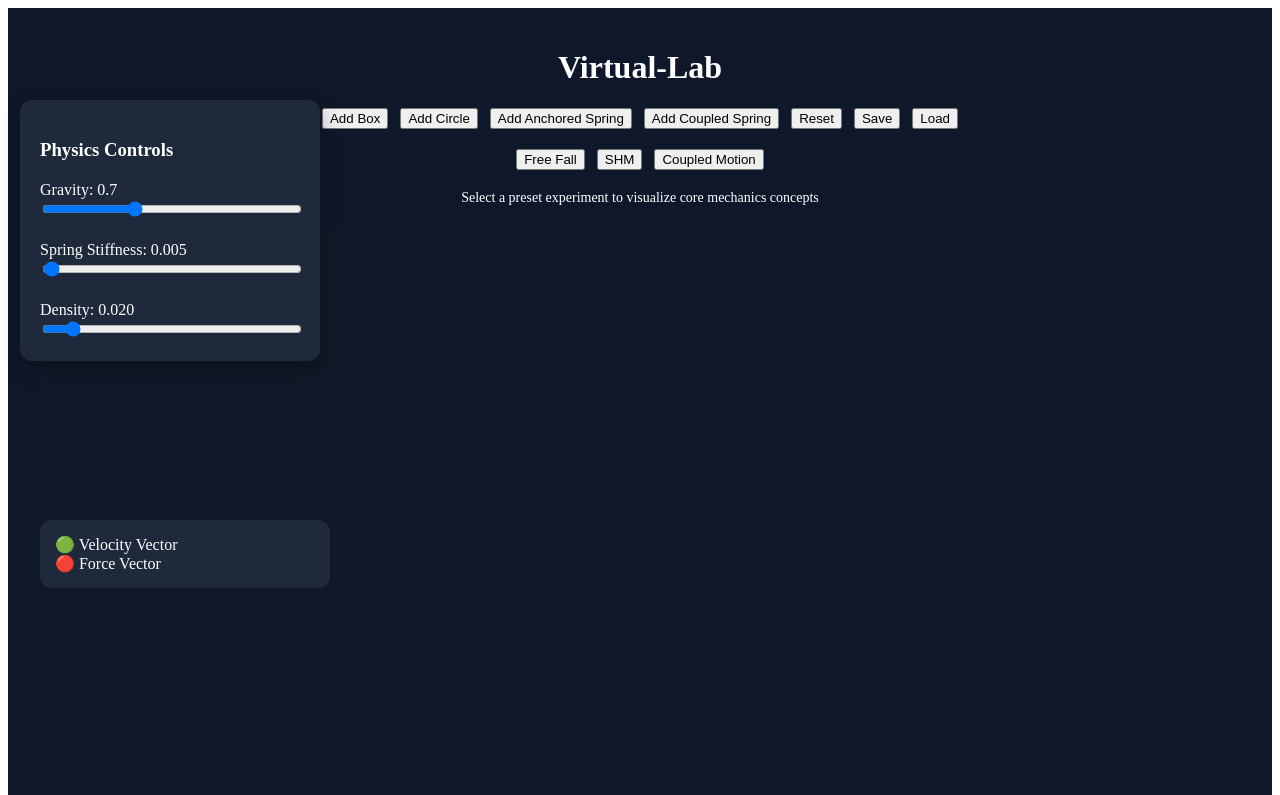
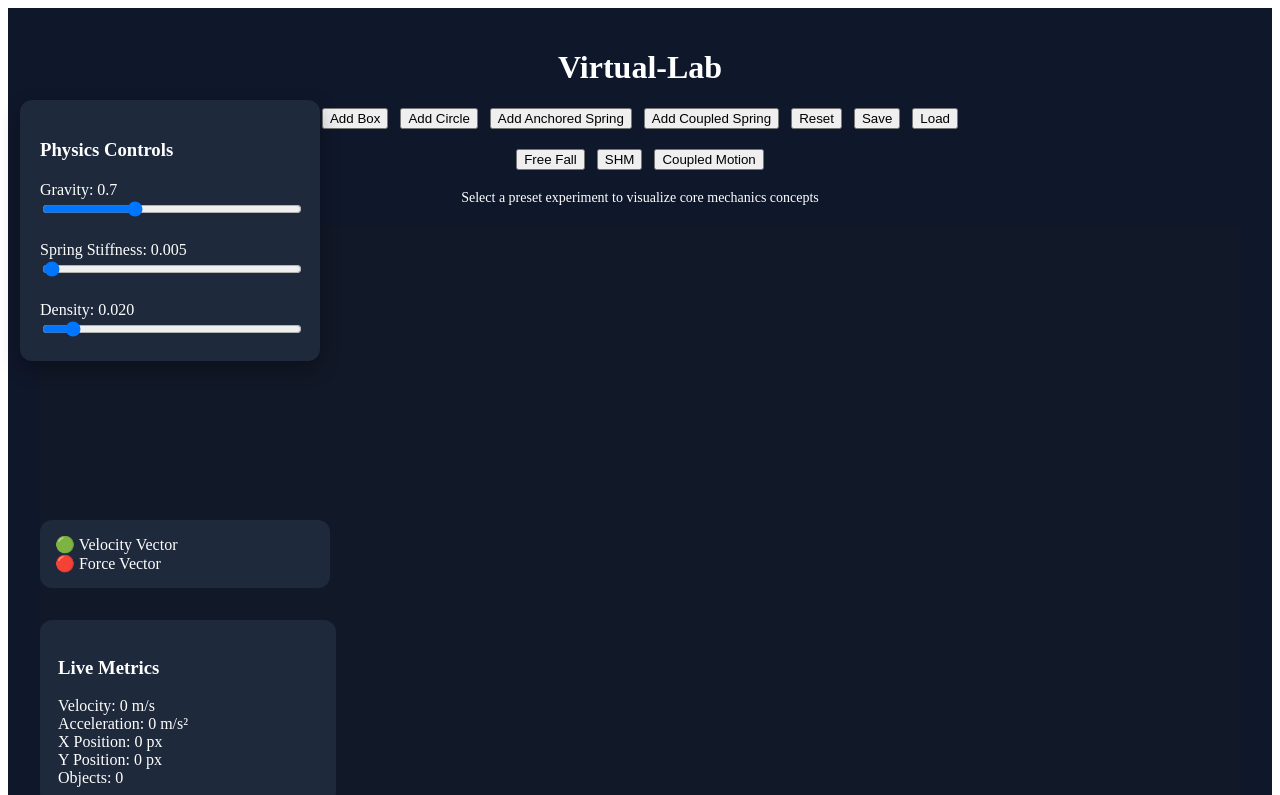
Before and after one commit to Tink-435/Virtual-lab, a React (Vite) app: page / in a window 1280 px wide. Shown: the top 795 px of the page. Built offline with nearby package versions, Linux system fonts and the light colour scheme.

Commit message:
feat: add live physics metrics panel with unit-based measurements

```diff
--- a/src/App.jsx
+++ b/src/App.jsx
@@ -9,6 +9,13 @@ function App() {
   const engineRef = useRef(null);
   const mouseConstraintRef = useRef(null);
   const previousVelocitiesRef = useRef(new Map());
+  const [metrics, setMetrics] = useState({
+  velocity: 0,
+  acceleration: 0,
+  x: 0,
+  y: 0,
+  objectCount: 0,
+});
 
   useEffect(() => {
    const {
@@ -117,6 +124,23 @@ if (previous) {
   accelY =
     previous.ay * 0.8 + rawAccelY * 0.2;
 }
+
+const velocityMagnitude = Math.sqrt(
+  velocity.x ** 2 + velocity.y ** 2
+);
+
+const accelerationMagnitude = Math.sqrt(
+  accelX ** 2 + accelY ** 2
+);
+
+setMetrics({
+  velocity: velocityMagnitude.toFixed(2),
+  acceleration: accelerationMagnitude.toFixed(2),
+  x: body.position.x.toFixed(1),
+  y: body.position.y.toFixed(1),
+  objectCount: Composite.allBodies(engine.world)
+    .filter((b) => !b.isStatic).length,
+});
 
 previousVelocitiesRef.current.set(body.id, {
   vx: velocity.x,
@@ -461,6 +485,26 @@ const loadPreset = (type) => {
   <div>🟢 Velocity Vector</div>
   <div>🔴 Force Vector</div>
 </div>
+<div
+  style={{
+    position: "absolute",
+    left: "20px",
+    top: "520px",
+    width: "260px",
+    background: "#1E293B",
+    padding: "18px",
+    borderRadius: "12px",
+    color: "white",
+  }}
+>
+  <h3>Live Metrics</h3>
+
+  <div>Velocity: {metrics.velocity} m/s</div>
+  <div>Acceleration: {metrics.acceleration} m/s²</div>
+  <div>X Position: {metrics.x} px</div>
+  <div>Y Position: {metrics.y} px</div>
+  <div>Objects: {metrics.objectCount}</div>
+</div>
 </div>
 
       <div
@@ -479,7 +523,7 @@ const loadPreset = (type) => {
         <button onClick={addCoupledSpring}>Add Coupled Spring</button>
         <button onClick={resetScene}>Reset</button>
         <button onClick={saveExperiment}>Save</button>
-      <button onClick={loadExperiment}>Load</button>
+        <button onClick={loadExperiment}>Load</button>
 
       </div>
       <div
```
